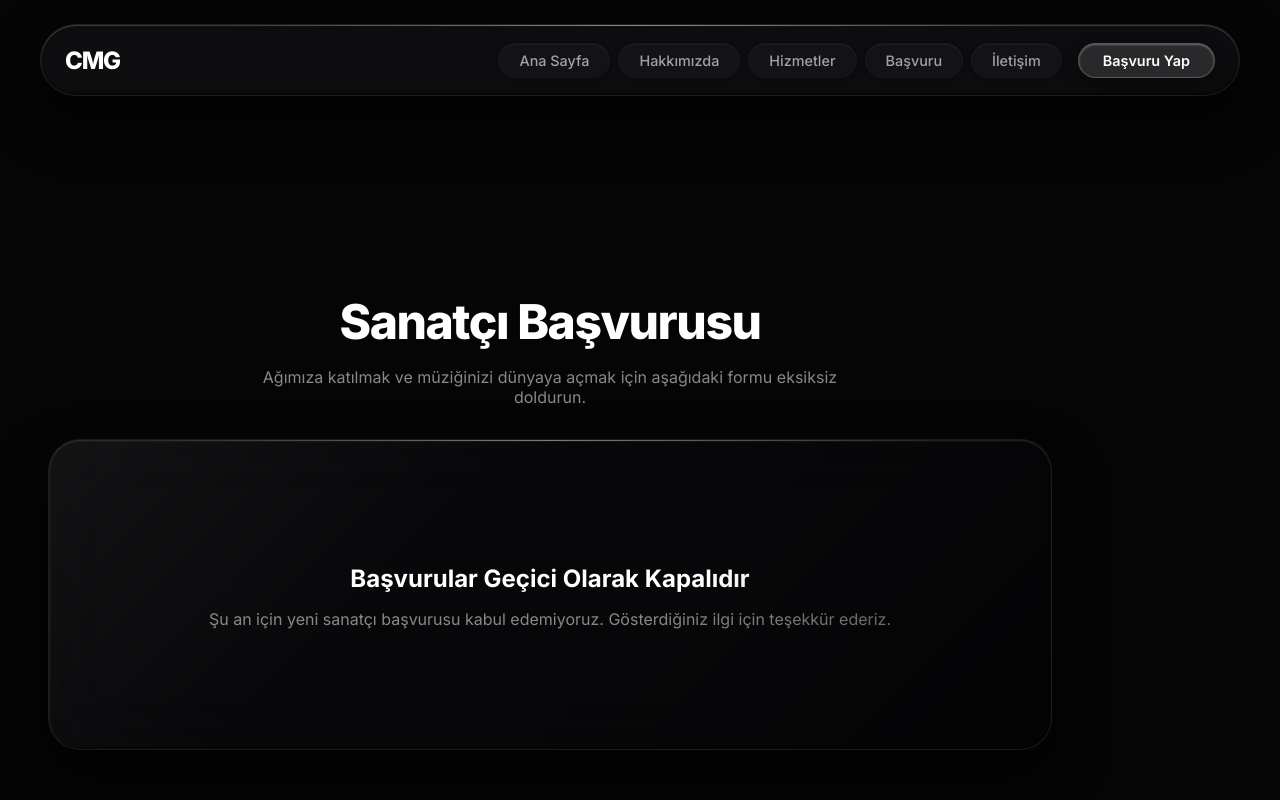
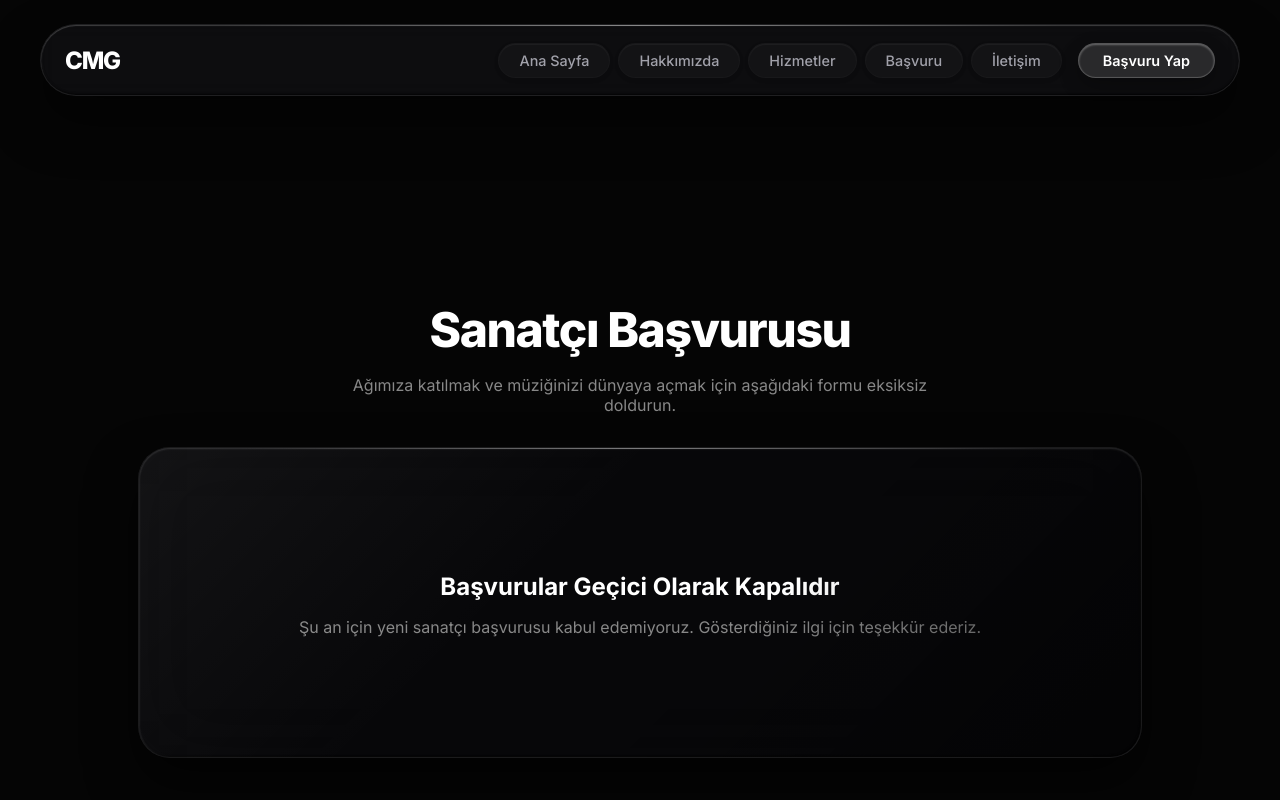
Before and after one commit to COZULEMEZ/cmg, a React (Vite) app: page /basvuru in a window 1280 px wide. Shown: the top 800 px of the page. Built offline with nearby package versions, Linux system fonts and the light colour scheme; no server answers.

Commit message:
Fix: Correct Application page flex direction breaking horizontal centering on wide screens

```diff
--- a/src/pages/Application.jsx
+++ b/src/pages/Application.jsx
@@ -46,10 +46,14 @@ const Application = () => {
 
   if (success) {
     return (
-      <div className="page section" style={{ flexDirection: 'column', paddingTop: '100px', minHeight: '80vh' }}>
-        <div className="section-inner" style={{ alignItems: 'center', textAlign: 'center', paddingBottom: '2rem' }}>
+      <div className="page" style={{ paddingTop: '100px', minHeight: '80vh' }}>
+        <section className="section">
+          <div className="section-inner" style={{ textAlign: 'center', paddingBottom: '2rem' }}>
             <h1 style={{ fontSize: '3rem', fontWeight: 800, marginBottom: '1rem', letterSpacing: '-0.03em' }}>Başvuru Alındı</h1>
           </div>
+        </section>
+
+        <section className="section" style={{ paddingTop: 0 }}>
           <div className="section-inner" style={{ paddingTop: 0 }}>
             <GlassCard className="form-success-card" padding="lg" style={{ width: '100%' }}>
               <CheckCircle2 size={64} className="success-icon" style={{ color: '#4ade80', margin: '0 auto 1rem' }} />
@@ -63,17 +67,22 @@ const Application = () => {
               </p>
             </GlassCard>
           </div>
+        </section>
       </div>
     );
   }
 
   return (
-    <div className="page section" style={{ flexDirection: 'column', paddingTop: '100px', minHeight: '80vh' }}>
-      <div className="section-inner" style={{ alignItems: 'center', textAlign: 'center', paddingBottom: '2rem' }}>
+    <div className="page" style={{ paddingTop: '100px', minHeight: '80vh' }}>
+
+      <section className="section">
+        <div className="section-inner" style={{ textAlign: 'center', paddingBottom: '2rem' }}>
           <h1 style={{ fontSize: '3rem', fontWeight: 800, marginBottom: '1rem', letterSpacing: '-0.03em' }}>Sanatçı Başvurusu</h1>
           <p style={{ color: '#888', maxWidth: '600px', margin: '0 auto' }}>Ağımıza katılmak ve müziğinizi dünyaya açmak için aşağıdaki formu eksiksiz doldurun.</p>
         </div>
+      </section>
 
+      <section className="section" style={{ paddingTop: 0 }}>
         <div className="section-inner" style={{ paddingTop: 0 }}>
           <GlassCard padding="lg" className="glass-form-card" style={{ width: '100%' }}>
             <div style={{ textAlign: 'center', padding: '3rem 1rem', color: '#888' }}>
@@ -82,6 +91,8 @@ const Application = () => {
             </div>
           </GlassCard>
         </div>
+      </section>
+
     </div>
   );
 };
```
Lines whose indentation alone changed are shown as unchanged.
